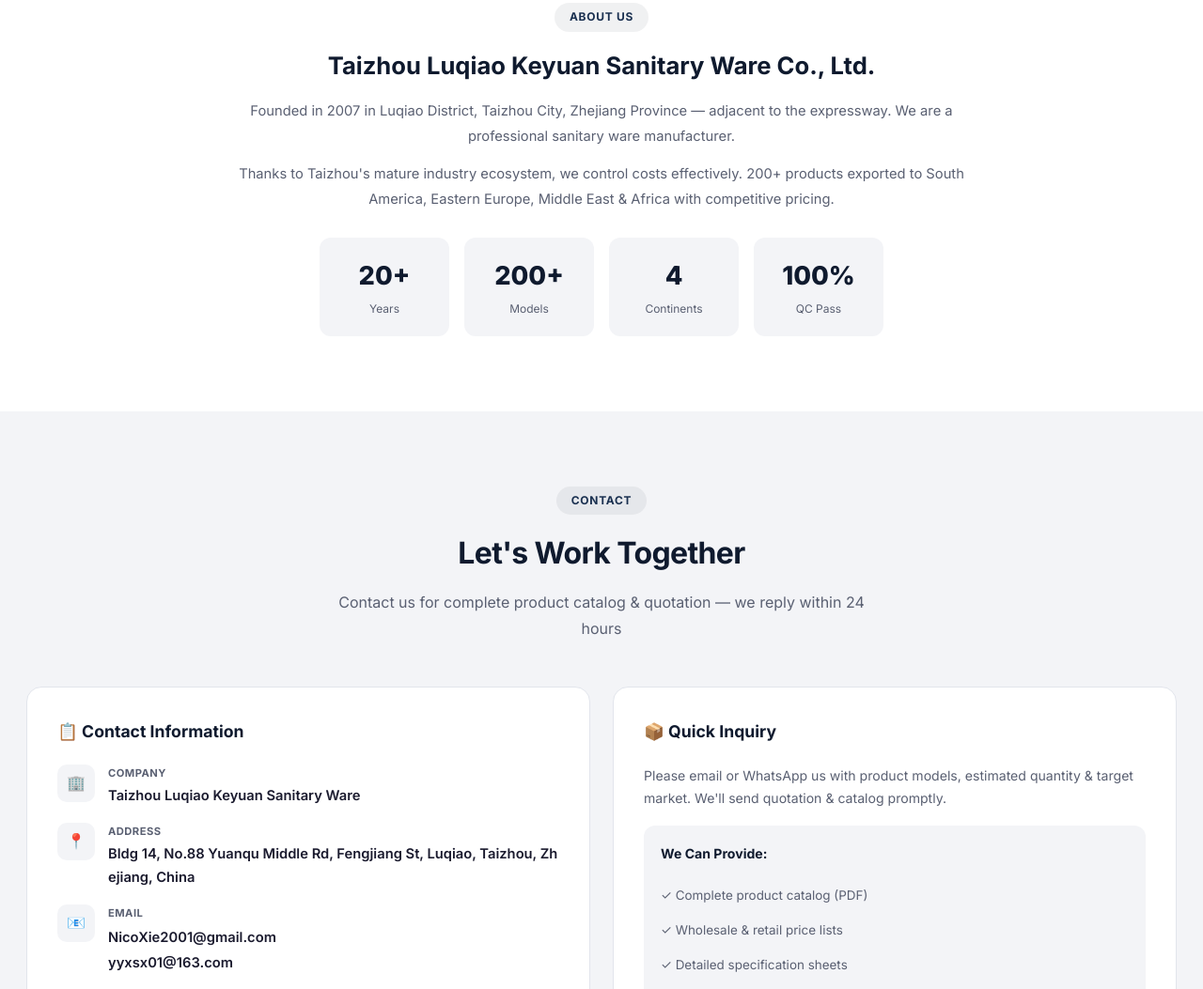
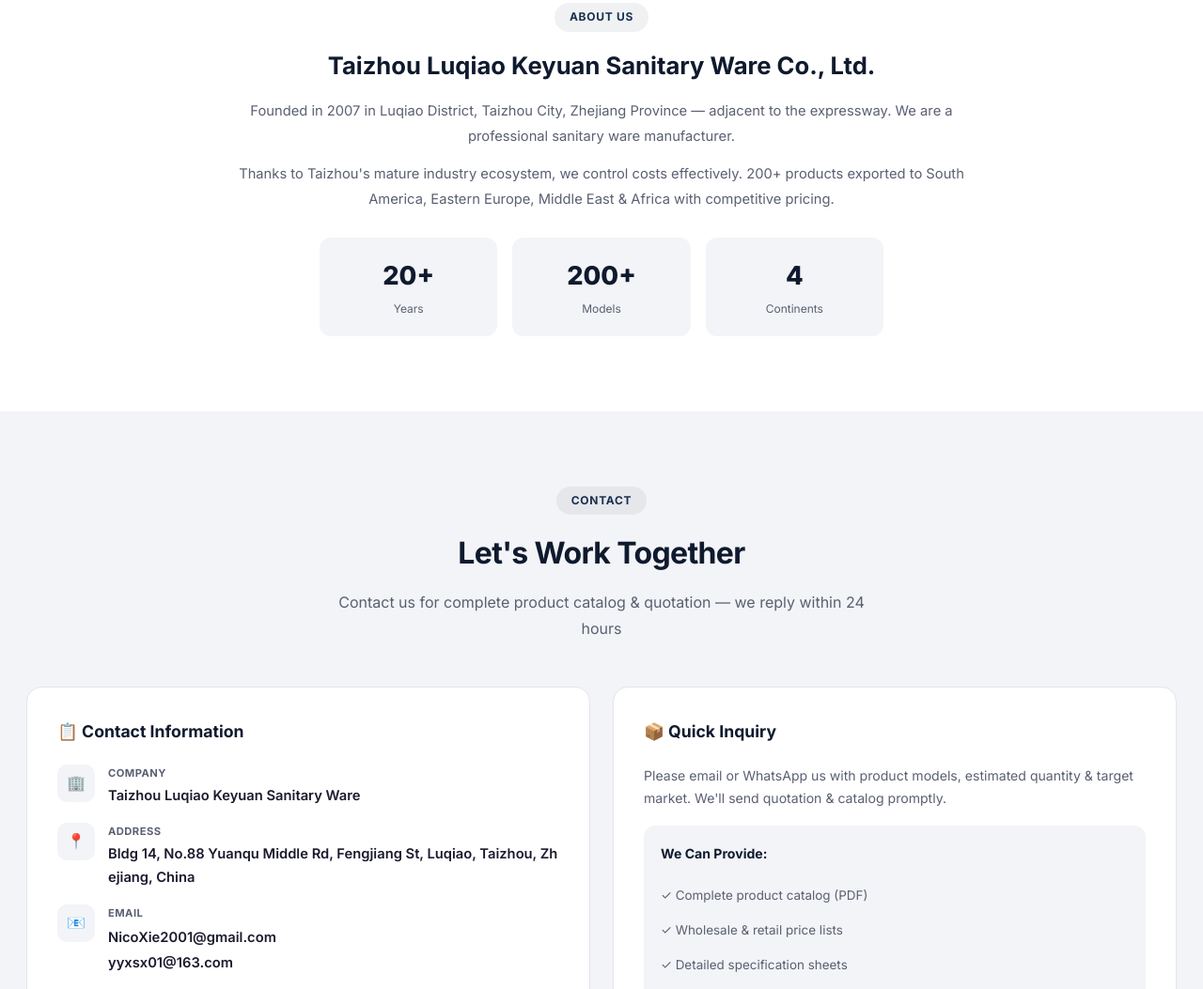
Before and after one commit to Keyuan-sanitary/keyuan-website, a plain HTML site: page index.html in a window 1280 px wide. Shown: the part 4984-6037 px from the top of the page at 94% size. Drawn offline with Linux system fonts and the light colour scheme.

Commit message:
Remove 100% QC pass stat, adjust stat-grid to 3 columns

```diff
--- a/index.html
+++ b/index.html
@@ -180,7 +180,7 @@
 
 .about-inner p {color:var(--text-secondary);margin-bottom:14px;line-height:1.8;font-size:0.92rem}
 
-.stat-grid {display:grid;grid-template-columns:repeat(4,1fr);gap:16px;max-width:600px;margin:28px auto 0}
+.stat-grid {display:grid;grid-template-columns:repeat(3,1fr);gap:16px;max-width:600px;margin:28px auto 0}
 
 .stat-box {background:var(--bg-alt);padding:18px;border-radius:var(--radius);text-align:center}
 
@@ -1018,8 +1018,6 @@
 
                 <div class="stat-box"><div class="stat-num">4</div><div class="stat-lbl" data-i18n data-zh="大洲出口" data-en="Continents" data-es="Continentes">大洲出口</div></div>
 
-                <div class="stat-box"><div class="stat-num">100%</div><div class="stat-lbl" data-i18n data-zh="质检通过率" data-en="QC Pass" data-es="Control Calidad">质检通过率</div></div>
-
             </div>
 
         </div>
```
